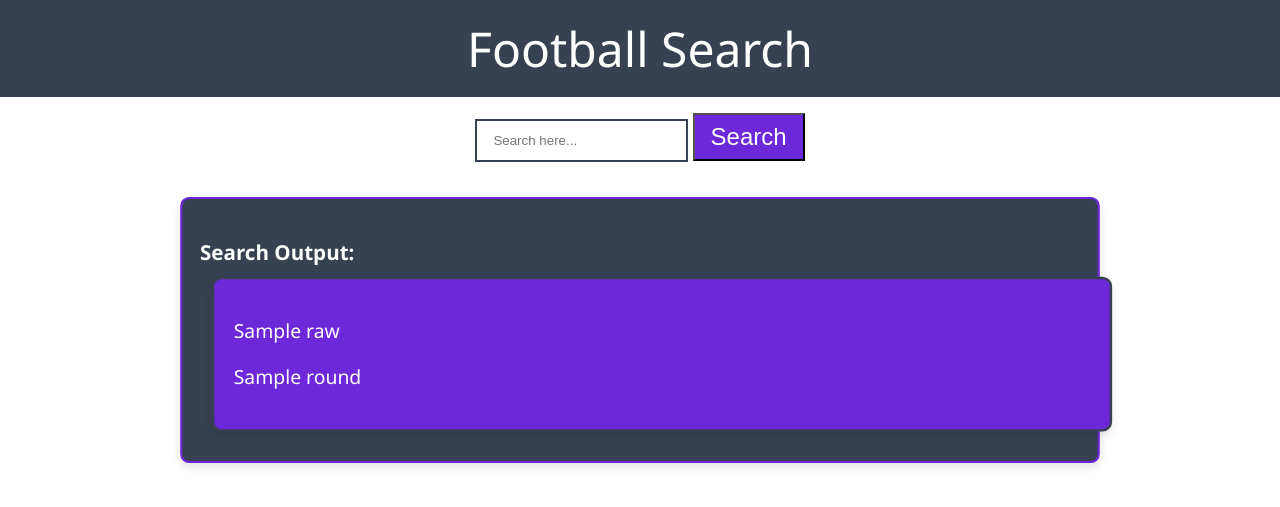
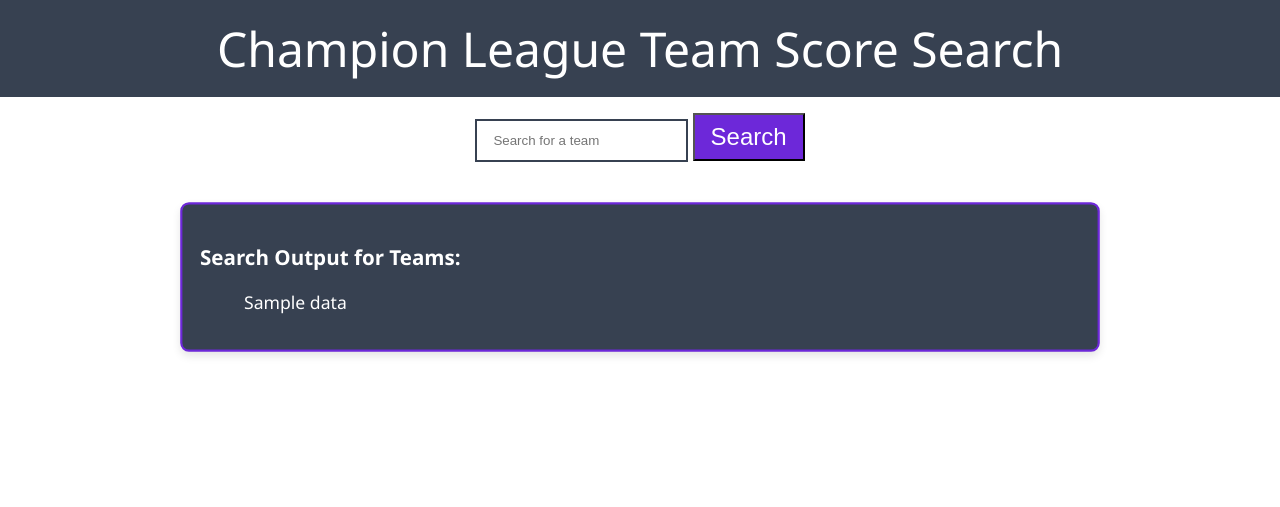
Before and after one commit to bmehedin/special-topics, a Flask app: template templates/index.html in a window 1280 px wide. Shown: the top 507 px of the page. Run offline with Flask 3, Linux system fonts and the light colour scheme; the template is opened without the code that fills it: most values are stand-ins (such as "Sample title", 1, 10 or a date in 2020).

Commit message:
second commit

```diff
--- a/main.py
+++ b/main.py
@@ -1,5 +1,4 @@
 import json
-from elastic_enterprise_search import AppSearch
 from flask import Flask, render_template, request
 from elastic_app_search import Client
 
@@ -27,15 +26,20 @@ def home():
 def search():
     if request.method == 'POST':
         query = request.form['search']
-        round_filter = request.form.get('round')
+        data = client.search(engine_name, query)
+        final = [[]]
+        for d in data['results']:
+            for round in d['rounds']['raw']:
+                json_data = json.loads(round)
+                match = json_data['matches'][0]
+                team1 = match['team1']
+                team2 = match['team2']
+                date = match['date']
+                score = match['score']['ft']
+                if team2 == query or team1 == query:
+                    final.append(f'On {date} the score between {team1} and {team2} was {score}')
 
-        filters = {}
-        if round_filter:
-            filters['rounds'] = round_filter
-
-        data = client.search(engine_name, query, {'filters': filters})
-        print(data)
-        return render_template("index.html", data=data)
+        return render_template("index.html", data=final)
 
 
 @app.route("/index")
@@ -43,10 +47,6 @@ def index():
     f = open('data.json',)
     documents = json.load(f)
     data = client.index_documents(engine_name, documents)
-    print(data)
-    # for data in data['results']:
-    #     for round in data.rounds.raw:
-    #         print(round)
     return render_template("index.html", data=data)
 
 
--- a/templates/index.html
+++ b/templates/index.html
@@ -5,16 +5,16 @@
   <meta charset="UTF-8">
   <meta name="viewport" content="width=device-width, initial-scale=1.0">
   <link rel="stylesheet" href="{{ url_for('static', filename='styles.css') }}">
-  <title>Super League Search</title>
+  <title>Champion League Teams</title>
 </head>
 
 <body>
     <div style="background-color: #374151; padding: 1rem; text-align: center;">
-        <h2 style="font-size: 3rem; font-weight: lighter; color: white; margin: 0;">Football Search</h2>
+        <h2 style="font-size: 3rem; font-weight: lighter; color: white; margin: 0;">Champion League Team Score Search</h2>
     </div>
     <div style="display: flex; justify-content: center; padding: 1rem;">
         <form action="/search" method="POST">
-            <input type="text" placeholder="Search here..." name="search"
+            <input type="text" placeholder="Search for a team" name="search"
                 style="border: 2px solid #374151; padding: 0.75rem 1rem;">
             <button style="background-color: #6D28D9; font-size: 1.5rem; color: white; padding: 0.5rem 1rem; cursor: pointer;">Search</button>
         </form>
@@ -36,29 +36,32 @@
         margin-top: 2rem; /* Add margin at the top to avoid overlap with the search box */
     ">
         {% if data %}
-            <h3>Search Output:</h3>
+            <h3>Search Output for Teams:</h3>
             <ul>
-                {% for data in data['results'] %}
-                    <div style="
-                        transition: 0.5s ease;
-                        background-color: #6D28D9;
-                        transform: translateY(-1px) scale(1.1);
-                        color: white;
-                        box-shadow: 0 4px 8px rgba(0, 0, 0, 0.1);
-                        border: 2px solid #374151;
-                        margin: 0.5rem;
-                        padding: 1rem;
-                        text-align: left;
-                        border-radius: 8px;
-                    ">
-                        <p>{{ data.name.raw }}</p>
-                        {% for round in data.rounds.raw %}
-                            <p>{{ round }}</p>
-                        {% endfor %}
-
-                    </div>
-
+                {% for d in data %}
+                    <p>{{ d }}</p>
                 {% endfor %}
+{#                {% for data in data['results'] %}#}
+{#                    <div style="#}
+{#                        transition: 0.5s ease;#}
+{#                        background-color: #6D28D9;#}
+{#                        transform: translateY(-1px) scale(1.1);#}
+{#                        color: white;#}
+{#                        box-shadow: 0 4px 8px rgba(0, 0, 0, 0.1);#}
+{#                        border: 2px solid #374151;#}
+{#                        margin: 0.5rem;#}
+{#                        padding: 1rem;#}
+{#                        text-align: left;#}
+{#                        border-radius: 8px;#}
+{#                    ">#}
+{#                        #}
+{#                        {% for round in data.rounds.raw %}#}
+{#                            <p>{{ round }}</p>#}
+{#                        {% endfor %}#}
+{##}
+{#                    </div>#}
+{##}
+{#                {% endfor %}#}
             </ul>
         {% else %}
             <p>No search results yet.</p>
```
